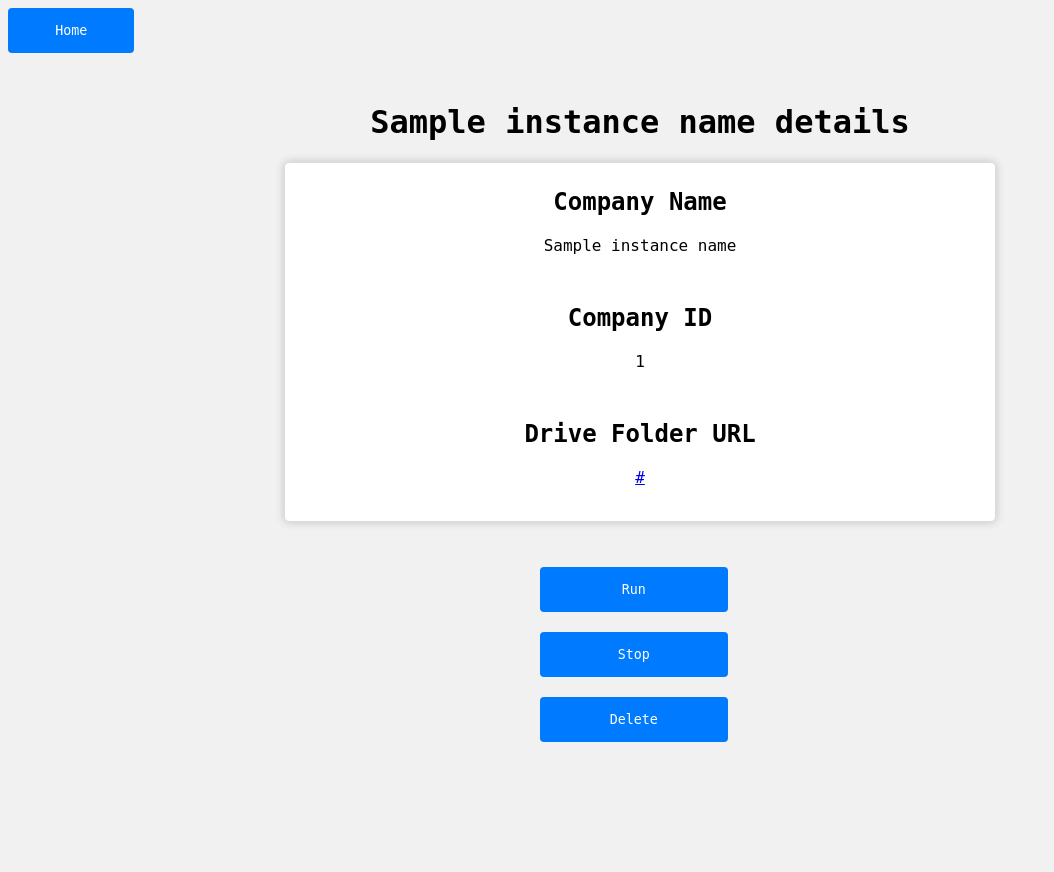
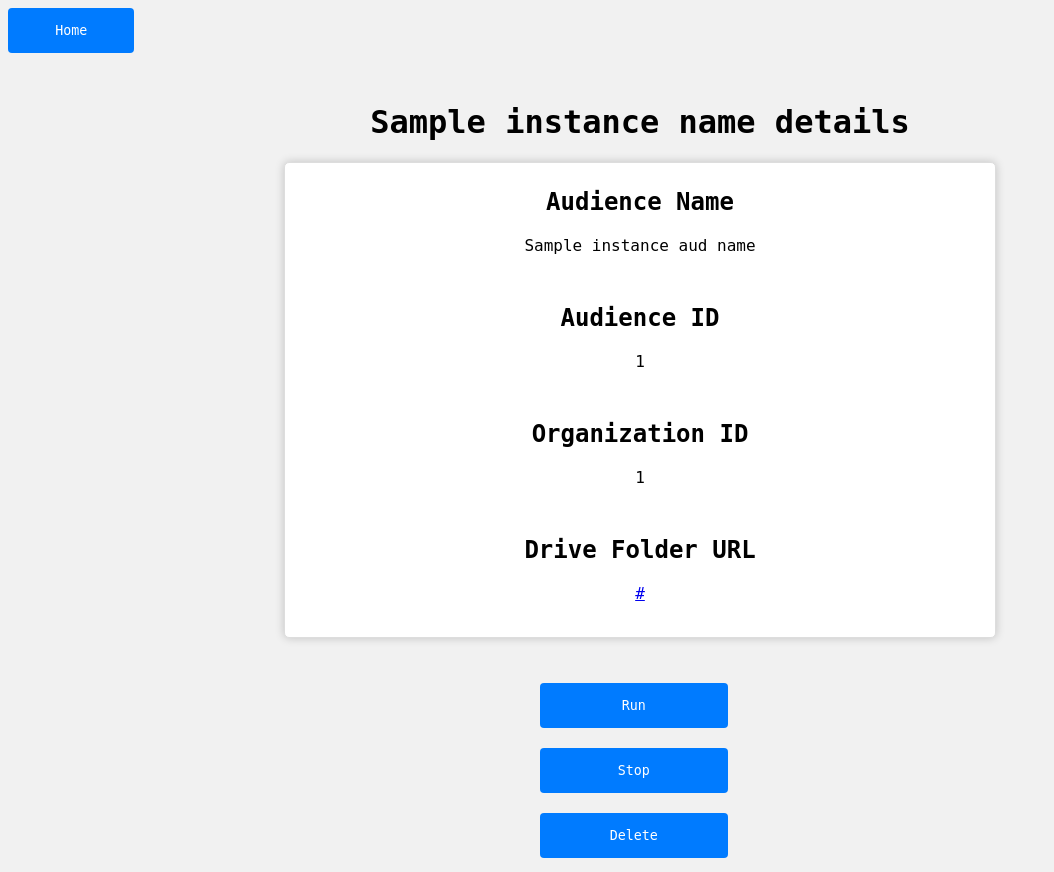
Before and after one commit to nivassuline/IceWeb-Tools, a Flask app: template templates/icewebio_instance_details.html in a window 1280 px wide. Shown: the top 872 px of the page, without its empty margins (0-1054 px from the left). Before the commit the page ends 742 px from the top, so only its background shows below. Run offline with Flask 3, Linux system fonts and the light colour scheme; the template is opened without the code that fills it: most values are stand-ins (such as "Sample title", 1, 10 or a date in 2020).

Commit message:
Update icewebio_instance_details.html

```diff
--- a/templates/icewebio_instance_details.html
+++ b/templates/icewebio_instance_details.html
@@ -9,20 +9,22 @@
     <button id='back-buttom' onclick="window.location.href='/icewebio-dashboard'">Home</button>
     <h1>{{ instance_name }} details</h1>
     <form id="details">
-      <H2>Company Name</H2>
-      <label>{{ instance_name }}</label><br>
-      <H2>Company ID</H2>
-      <label>{{ instance_id }}</label><br>
+      <H2>Audience Name</H2>
+      <label>{{ instance_aud_name }}</label><br>
+      <H2>Audience ID</H2>
+      <label>{{ instance_aud_id }}</label><br>
+      <H2>Organization ID</H2>
+      <label>{{ instance_org_id }}</label><br>
       <H2>Drive Folder URL</H2>
       <label><a href='{{ folder_url }}' target="_blank">{{ folder_url }}</a></label><br>
     </form>
-    <form method="POST" ACTION="/run/{{ instance_name }}">
+    <form method="POST" ACTION="/run/{{ instance_aud_name }}">
       <button type="submit">Run</button>
     </form>
-    <form method="POST" ACTION="/stop/{{ instance_name }}">
+    <form method="POST" ACTION="/stop/{{ instance_aud_name }}">
       <button type="submit">Stop</button>
     </form>
-    <form method="POST" ACTION="/delete/{{ instance_name }}">
+    <form method="POST" ACTION="/delete/{{ instance_aud_name }}">
       <button type="submit">Delete</button>
     </form>
 
```
